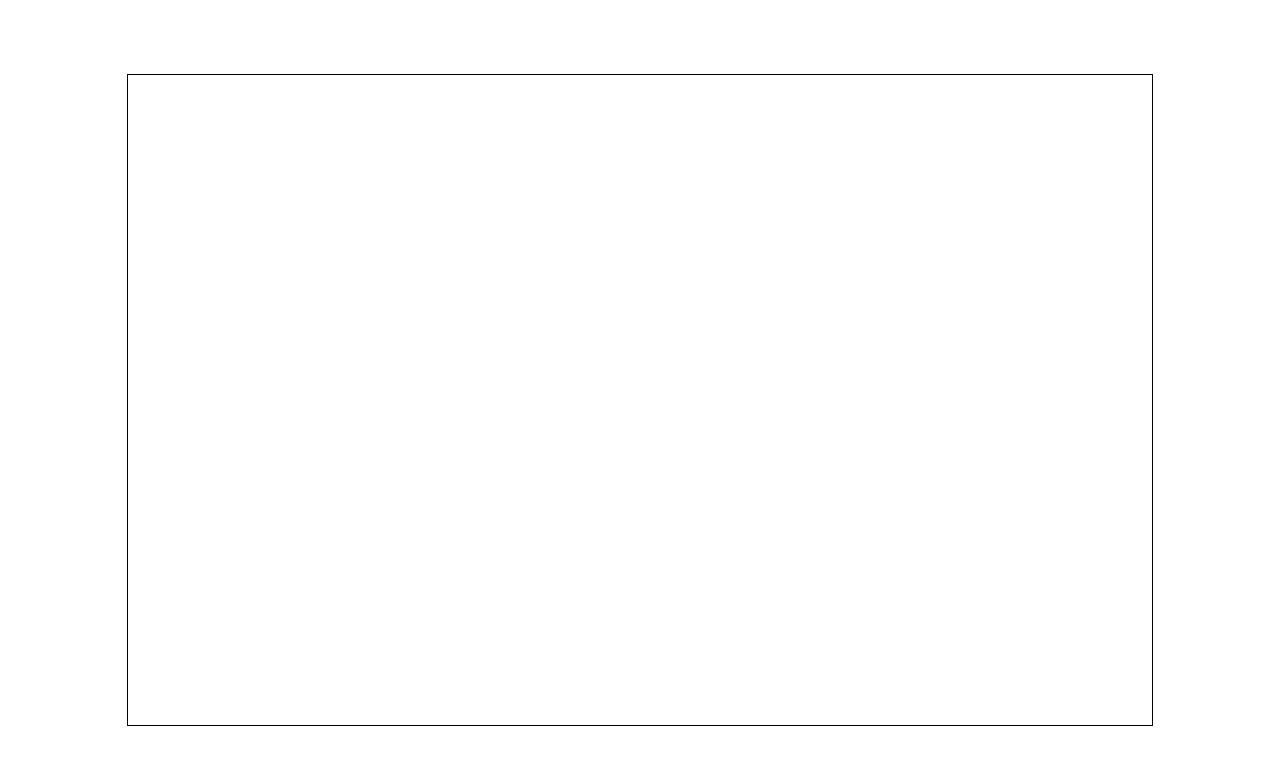
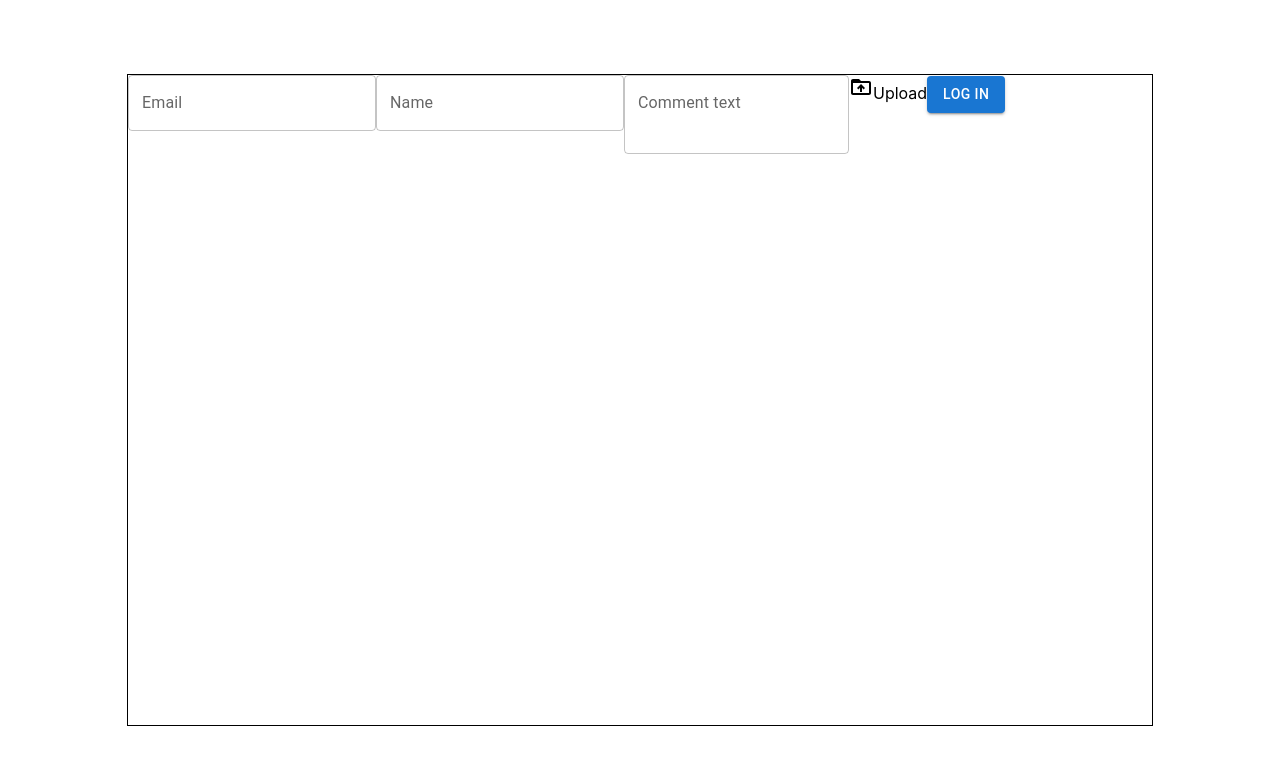
Before and after one commit to kelter-js/Commentary-Platform, a React (Create React App) app: page / in a window 1280 px wide. Shown: the top 764 px of the page. Built offline with nearby package versions, Linux system fonts and the light colour scheme.

Commit message:
implemented add comment component with initial logic

```diff
--- a/package.json
+++ b/package.json
@@ -5,6 +5,8 @@
   "dependencies": {
     "@emotion/react": "^11.10.5",
     "@emotion/styled": "^11.10.5",
+    "@hookform/error-message": "^2.0.1",
+    "@hookform/resolvers": "^2.9.11",
     "@mui/icons-material": "^5.11.0",
     "@mui/lab": "^5.0.0-alpha.118",
     "@mui/material": "^5.11.7",
@@ -20,11 +22,13 @@
     "@types/uuid": "^9.0.0",
     "react": "^18.2.0",
     "react-dom": "^18.2.0",
+    "react-hook-form": "^7.43.3",
     "react-scripts": "5.0.1",
     "styled-components": "^5.3.6",
     "typescript": "^4.4.2",
     "uuid": "^9.0.0",
-    "web-vitals": "^2.1.0"
+    "web-vitals": "^2.1.0",
+    "yup": "^1.0.2"
   },
   "scripts": {
     "start": "react-scripts start",
--- a/src/App.tsx
+++ b/src/App.tsx
@@ -1,11 +1,13 @@
 import React from 'react';
 import MainContainer from './Components/Main';
 import VisuallyHidden from './Common/VisuallyHidden';
+import AddComment from './Components/AddComment';
 
 const App = () => {
   return (
     <MainContainer>
       <VisuallyHidden>Platform to share your opinion with others</VisuallyHidden>
+      <AddComment />
     </MainContainer>
   );
 }
--- a/src/Components/AddComment.tsx
+++ b/src/Components/AddComment.tsx
@@ -1,8 +1,114 @@
-import React from 'react';
+import React, { useEffect, useState } from 'react';
+import { TextField, Alert, Checkbox, FormGroup, FormControlLabel } from '@mui/material';
+import * as yup from 'yup';
+import { yupResolver } from '@hookform/resolvers/yup';
+import { useForm } from 'react-hook-form';
+import { ErrorMessage } from '@hookform/error-message';
+import LoadingButton from '@mui/lab/LoadingButton';
+import { changeCallbackType, avatarSchemaType } from '../types/types';
+import DriveFolderUploadIcon from '@mui/icons-material/DriveFolderUpload';
+
+
+
+const schema = yup.object().shape({
+  email: yup.string().email().required(),
+  comment: yup.string().required(),
+  author: yup.string().required(),
+  avatar: yup
+    .mixed()
+    .test("file", "You need to provide a file", (value) => {
+      const incomeFile = value as avatarSchemaType;
+      return (incomeFile?.length > 0);
+    }),
+}).required();
 
 const AddComment = () => {
+  const { register, handleSubmit, formState: { errors } } = useForm({
+    mode: 'onSubmit',
+    resolver: yupResolver(schema),
+  });
+
+  const [avatar, setAvatar] = useState();
+  const [author, setAuthor] = useState();
+  const [comment, setComment] = useState();
+  const [email, setEmail] = useState();
+
+  const onChangeHandler = (e: React.ChangeEvent<HTMLInputElement>) => {
+    const name = e.target.name;
+    const value = e.target.value;
+
+    const callbacks: changeCallbackType = {
+      'avatar': setAvatar,
+      'author': setAuthor,
+      'comment': setComment,
+      'email': setEmail,
+    }
+
+    callbacks[name](value);
+  }
+
+  /*console.log(avatar)
+  console.log(author)
+  console.log(comment)
+  console.log(email)*/
+
   return (
     <section>
+      <form
+        onSubmit={handleSubmit((data) => {
+          console.log(data);
+        })}
+      >
+        <TextField
+          {...register('email', { onChange: onChangeHandler })}
+          label='Email'
+          type='email'
+          id='email'
+          placeholder='Type your email'
+        />
+        <ErrorMessage errors={errors} name='email' />
+
+        <TextField
+          {...register('author', { onChange: onChangeHandler })}
+          label='Name'
+          type='text'
+          id='author'
+          placeholder='Type your name'
+        />
+        <ErrorMessage errors={errors} name='author' />
+
+        <TextField
+          {...register('comment', { onChange: onChangeHandler })}
+          label='Comment text'
+          type='text'
+          id='comment'
+          multiline
+          rows={2}
+          placeholder='Share your opinion'
+        />
+        <ErrorMessage errors={errors} name='comment' />
+
+        <input
+          {...register('avatar', { onChange: onChangeHandler })}
+          accept="image/*"
+          style={{ display: 'none' }}
+          id="avatar"
+          multiple
+          type="file"
+        />
+        <label htmlFor="avatar">
+          <DriveFolderUploadIcon />
+          Upload
+        </label>
+        <ErrorMessage errors={errors} name='avatar' />
+
+        <LoadingButton
+          variant='contained'
+          type='submit'
+        >
+          Log in
+        </LoadingButton>
+      </form>
     </section>
   );
 }
--- /dev/null
+++ b/src/types/types.ts
@@ -0,0 +1,2 @@
+export type changeCallbackType = { [key: string]: Function }
+export type avatarSchemaType = { length: number }
```
Also changed, not shown: 1 other file (tests, documents, lock files or other folders).
